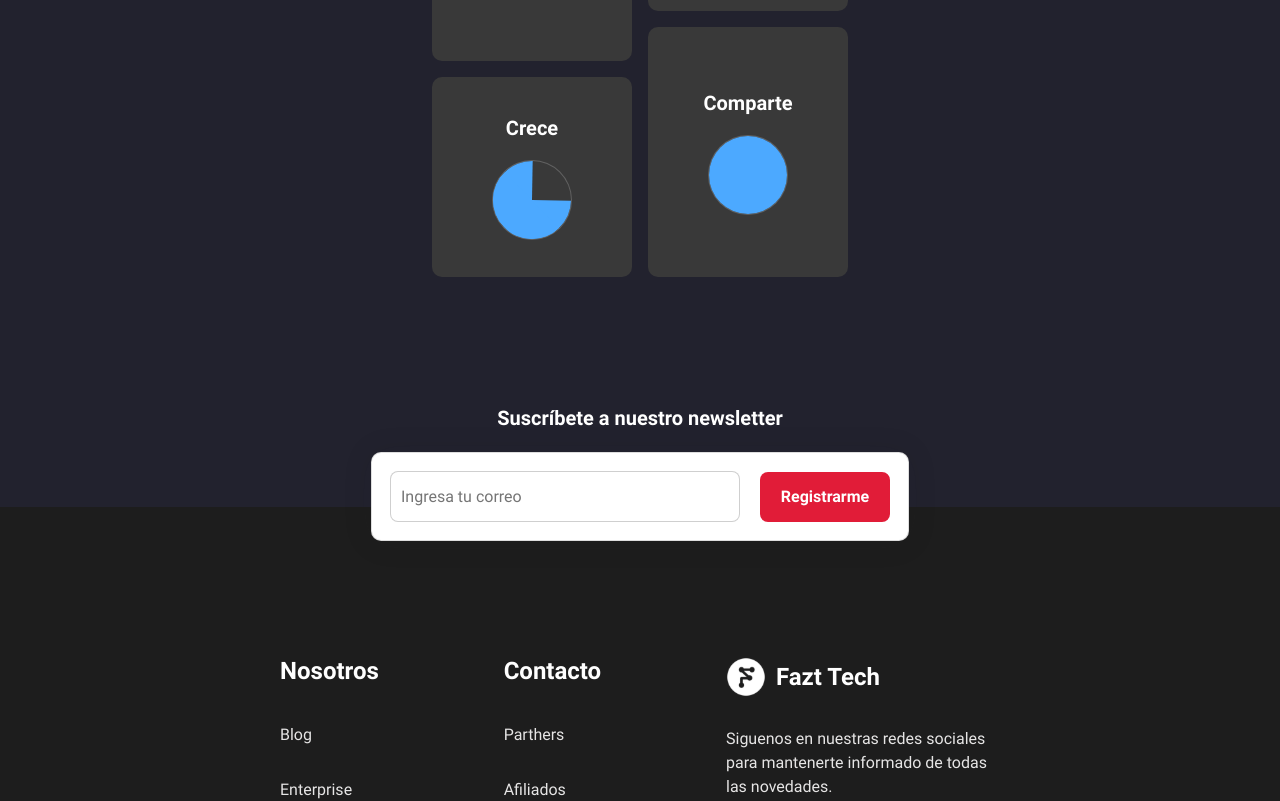
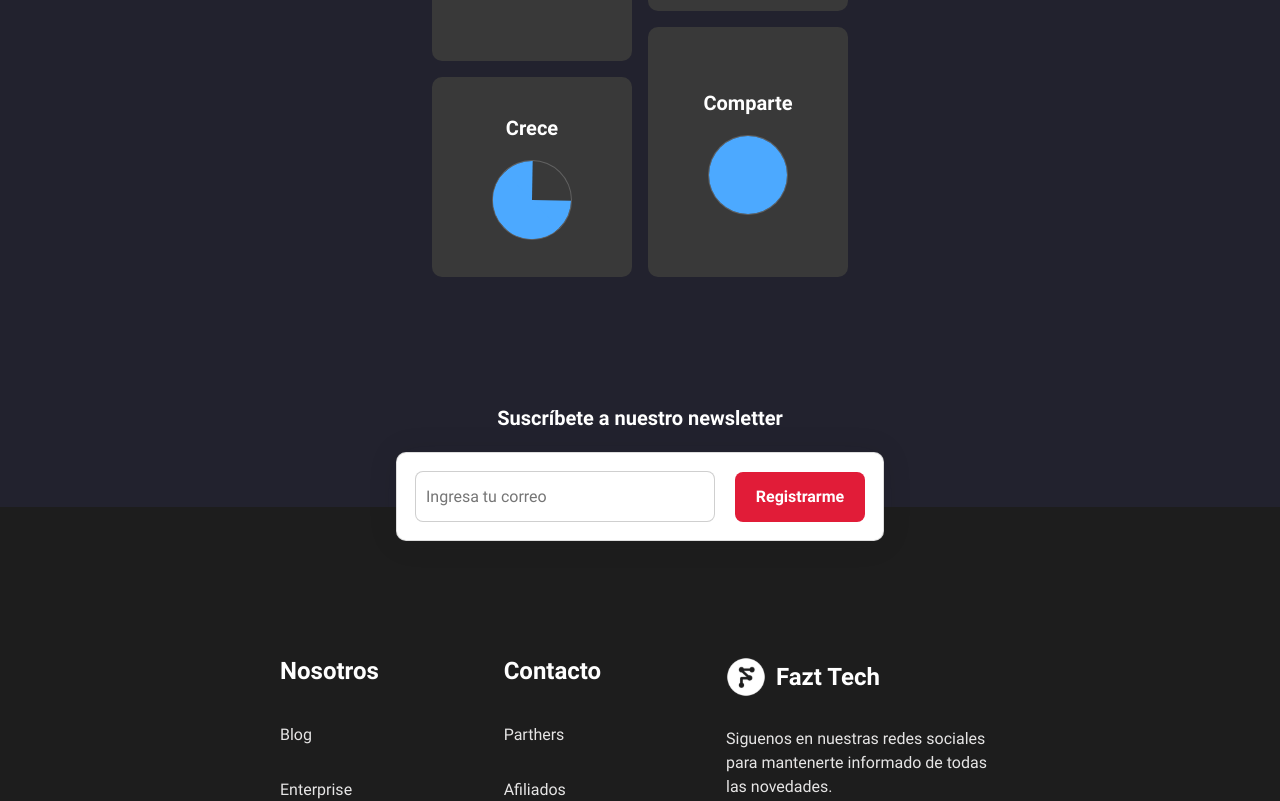
Before and after one commit to JCruz-Dev/community-code, a Next.js app: page / in a window 1280 px wide. Shown: the part 4064-4865 px from the top of the page. Built offline with nearby package versions, Linux system fonts and the light colour scheme.

Commit message:
Fix: Refactor news letter form dimensions across viewports.

```diff
--- a/src/components/shared/newsletter/index.tsx
+++ b/src/components/shared/newsletter/index.tsx
@@ -24,11 +24,16 @@ const NewsletterStyled = styled.div`
   transition: all 0.5s ease;
 `;
 const NewsletterContainerStyled = styled.form`
-  width: max-content;
   height: max-content;
   padding: 18px 18px;
   display: flex;
   flex-direction: column;
+  ${({ theme }) => theme.Mediaquery.mini} {
+    width: 300px;
+  }
+  ${({ theme }) => theme.Mediaquery.extrasmall} {
+    width: max-content;
+  }
   ${({ theme }) => theme.Mediaquery.small} {
     flex-direction: row;
   }
@@ -41,7 +46,6 @@ const NewsletterContainerStyled = styled.form`
   border-radius: 10px;
   label {
     input {
-      width: 300px;
       height: 51px;
       ${({ theme }) => theme.Mediaquery.small} {
         width: 350px;
@@ -59,13 +63,25 @@ const NewsletterContainerStyled = styled.form`
       line-height: 19px;
       color: #948e8e;
       padding-left: 10px;
+      ${({ theme }) => theme.Mediaquery.mini} {
+        width: 265px;
+      }
+      ${({ theme }) => theme.Mediaquery.extrasmall} {
+        width: 300px;
+      }
     }
   }
   button {
     display: none;
     align-items: center;
     justify-content: center;
-    width: 300px;
+    cursor: pointer;
+    ${({ theme }) => theme.Mediaquery.mini} {
+      width: 265px;
+    }
+    ${({ theme }) => theme.Mediaquery.extrasmall} {
+      width: 300px;
+    }
     ${({ theme }) => theme.Mediaquery.small} {
       width: 130px;
       margin-top: 0px;
@@ -84,6 +100,10 @@ const NewsletterContainerStyled = styled.form`
     align-items: center;
     text-align: center;
     color: #ffffff;
+    :hover {
+      transition: all 0.2s ease-in-out;
+      background-color: #c0263c;
+    }
   }
 `;
 
```
